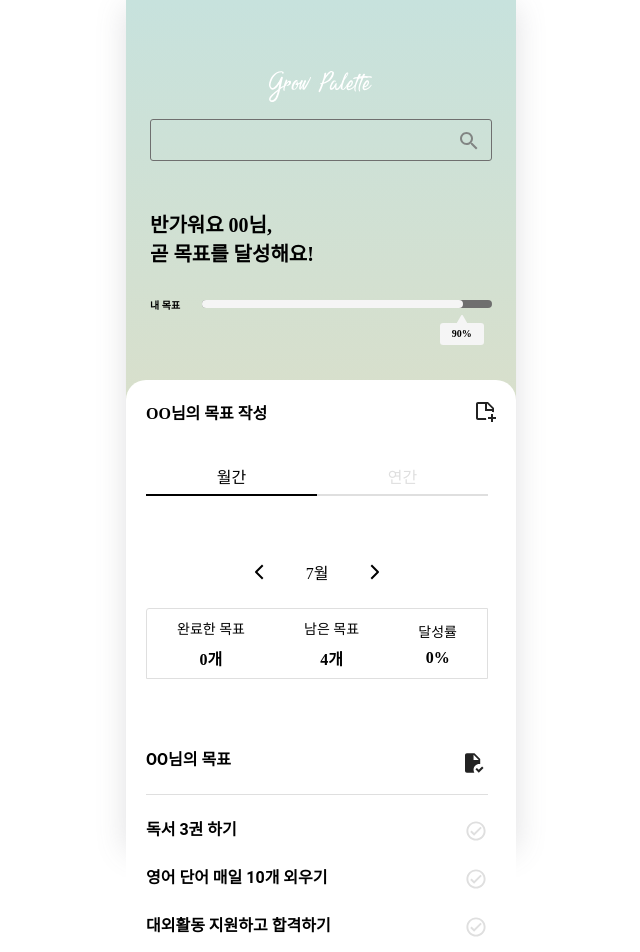
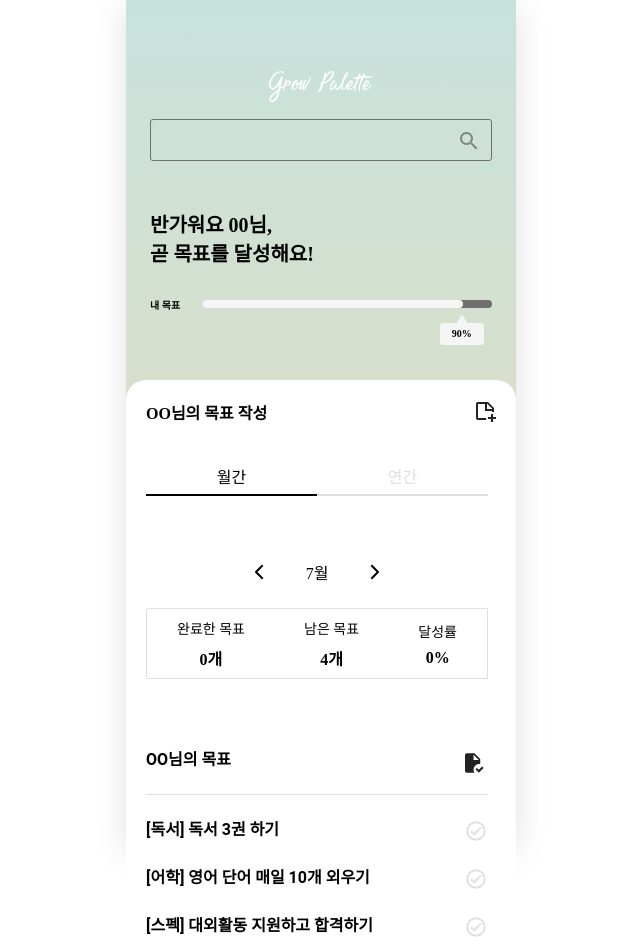
Before and after one commit to GrowPalette/GrowPalette-Web, a React (Create React App) app: page /goal in a window 1280 px wide. Shown: the top 952 px of the page, without its empty margins (319-959 px from the left). Built offline with nearby package versions, Linux system fonts and the light colour scheme.

Commit message:
목표 달성 시 아래 어떤 목표인지 멘트 추가

```diff
--- a/src/components/GoalCreation.js
+++ b/src/components/GoalCreation.js
@@ -22,8 +22,12 @@ const GoalCreation = () => {
     const newCheckedGoals = [...checkedGoals];
     newCheckedGoals[index] = !newCheckedGoals[index];
     setCheckedGoals(newCheckedGoals);
-    if (!checkedGoals[index]) {
-      setCongratsIndex(index); // 목표가 완료되면 축하 메시지를 표시할 인덱스를 설정
+
+    // 목표가 완료되었을 때만 축하 메시지 표시
+    if (newCheckedGoals[index] && !checkedGoals[index]) {
+      setCongratsIndex(index);
+    } else if (!newCheckedGoals[index] && checkedGoals[index]) {
+      setCongratsIndex(null); // 체크 해제 시 축하 메시지 숨기기
     }
   };
 
@@ -91,10 +95,10 @@ const GoalCreation = () => {
         <CheckIcon src={CheckGoalIcon} alt="check goal icon" />
         <Separator />
         {[
-          "독서 3권 하기",
-          "영어 단어 매일 10개 외우기",
-          "대외활동 지원하고 합격하기",
-          "아침 7시 기상하기",
+          "[독서] 독서 3권 하기",
+          "[어학] 영어 단어 매일 10개 외우기",
+          "[스펙] 대외활동 지원하고 합격하기",
+          "[라이프] 아침 7시 기상하기",
         ].map((goal, index) => (
           <GoalItem key={index} onClick={() => handleGoalClick(index)}>
             <GoalText>{goal}</GoalText>
@@ -108,7 +112,7 @@ const GoalCreation = () => {
       {congratsIndex !== null && (
         <Congrats
           onClose={handleCloseCongrats}
-          goal={
+          goalText={
             [
               "[독서] 독서 3권 하기",
               "[어학] 영어 단어 매일 10개 외우기",
```
